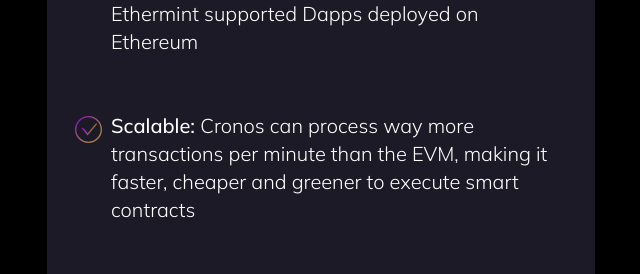
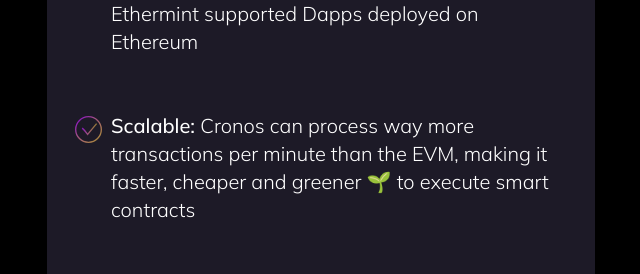
Before and after one commit to orignellc/piggyfi-website, a Next.js app: page / in a window 1280 px wide. Shown: the part 4080-4354 px from the top of the page, without its empty margins (33-673 px from the left). Built offline with nearby package versions, Linux system fonts and the light colour scheme.

Commit message:
Update DashboardHow.jsx
greener cronos

```diff
--- a/src/components/Dashboard/DashboardHow.jsx
+++ b/src/components/Dashboard/DashboardHow.jsx
@@ -173,8 +173,8 @@
                     <div className="">
                       <span className="font-medium">Scalable: </span>
                       Cronos can process way more transactions per minute than
-                      the EVM, making it faster, cheaper and greener to execute
-                      smart contracts
+                      the EVM, making it faster, cheaper and greener 🌱 to
+                      execute smart contracts
                     </div>
                   </li>
                   <li className="mb-14 flex">
```
